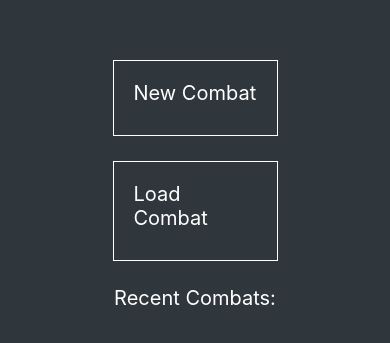
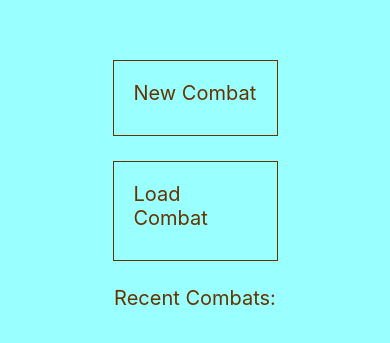
Before and after one commit to applied-sorcery/dnd-init-tracker, a React Native app: screen /CombatContainer in a window 390 px wide. Shown: the part 247-590 px from the top of the page. Built offline with nearby package versions, Linux system fonts and the light colour scheme.

Commit message:
dark mode light mode using getColorScheme

```diff
--- a/App.js
+++ b/App.js
@@ -1,18 +1,30 @@
-import { View, Text } from "react-native";
+import {
+  View,
+  Text,
+  useColorScheme,
+  StatusBar,
+} from "react-native";
+
 import React from "react";
 import CombatContainer from "./src/components/CombatContainer.js";
 import MainMenu from "./src/components/MainMenu.js";
 import { Provider as StateProvider } from "react-redux";
 import store from "./src/redux/store";
-import Styles from "./Style.js";
 import { createNativeStackNavigator } from "@react-navigation/native-stack";
 import { NavigationContainer } from "@react-navigation/native";
 import LoadCombatView from "./src/components/LoadCombatView.js";
+import { lightColors, darkColors } from './Style.js'
 
 const Stack = createNativeStackNavigator();
 
 const App = () => {
+  const colorScheme = useColorScheme()
+  const colors = colorScheme === 'dark' ? darkColors : lightColors
+
   return (
+    <>
+      <StatusBar barStyle={colorScheme === 'dark' ? 'light-content' : 'dark-content'} />
+
       <NavigationContainer>
         <Stack.Navigator
           initialRouteName="Main Menu"
@@ -25,6 +37,8 @@ const App = () => {
           <Stack.Screen name="Combat Container" component={CombatContainer} />
         </Stack.Navigator>
       </NavigationContainer>
+
+    </>
   );
 };
 
--- a/Colors.js
+++ b/Colors.js
@@ -1,4 +1,18 @@
-const Colors = {
-  redAccent: '#251c1c',
-};
-export default Colors;
+// Colors for dark mode and light mode
+// Reminder: This is not a stylesheet!
+
+import { Appearance } from 'react-native'
+
+
+export const lightColors = {
+  text: '#663300',
+  background: '#99ffff',
+}
+
+export const darkColors = {
+  //background: "#2f363c",
+  text: '#99ffff',
+  background: '#663300',
+}
+
+export const colors = Appearance.getColorScheme() === 'dark' ? darkColors: lightColors
--- a/Style.js
+++ b/Style.js
@@ -1,10 +1,15 @@
-import { StyleSheet } from "react-native";
-import Colors from "./Colors";
+import { StyleSheet, Appearance } from "react-native";
+//import Colors from "./Colors";
+//import { lightColors, darkColors } from './colors'
+import { colors } from './colors'
+
 
 const Styles = StyleSheet.create({
+
   /* Wrapper for the entire screen */
   container: {
-    backgroundColor: "#2f363c",
+    //backgroundColor: "#2f363c",
+    backgroundColor: colors.background,
     flex: 1,
     paddingTop: 30,
   },
--- a/src/components/CustomCore.js
+++ b/src/components/CustomCore.js
@@ -9,6 +9,7 @@ import {
   View,
 } from "react-native";
 
+import { colors } from '../../colors.js'
 
 /* Small reusable components
 *
@@ -19,7 +20,7 @@ const styles = StyleSheet.create({
   text: {
     fontSize: 20,
     marginBottom: 10,
-    color: 'white',
+    color: colors.text,
   },
 
   textInput: {
@@ -30,19 +31,20 @@ const styles = StyleSheet.create({
   btnText: {
     fontSize: 15,
     textTransform: "uppercase",
-    color: "white",
+    color: colors.text,
     fontWeight: "500",
     marginBottom: 0,
   },
 
   ctrlBtnText: {
     padding: 20,
+    color: colors.text,
   },
 
   header: {
     fontSize: 30,
     marginBottom: 30,
-    color: 'white',
+    color: colors.text,
   },
 
   appBtn: {
@@ -64,7 +66,7 @@ const styles = StyleSheet.create({
   ctrlBtn: {
     justifyContent: "center",
     borderWidth: 1,
-    borderColor: "#fff",
+    borderColor: colors.text,
   },
 
   confirmWrapper: {
```
Lines whose indentation alone changed are shown as unchanged.
